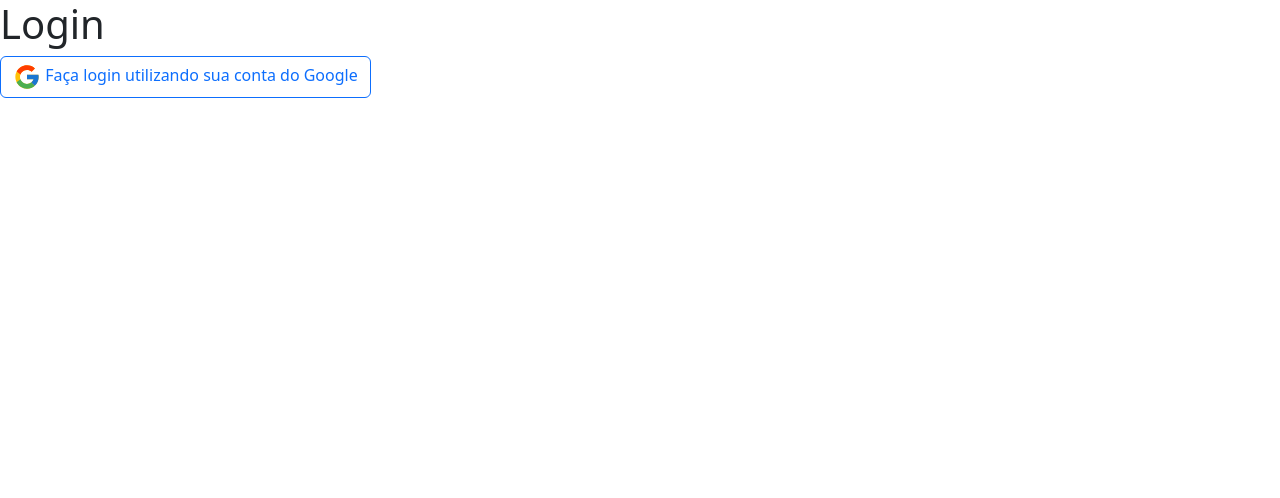
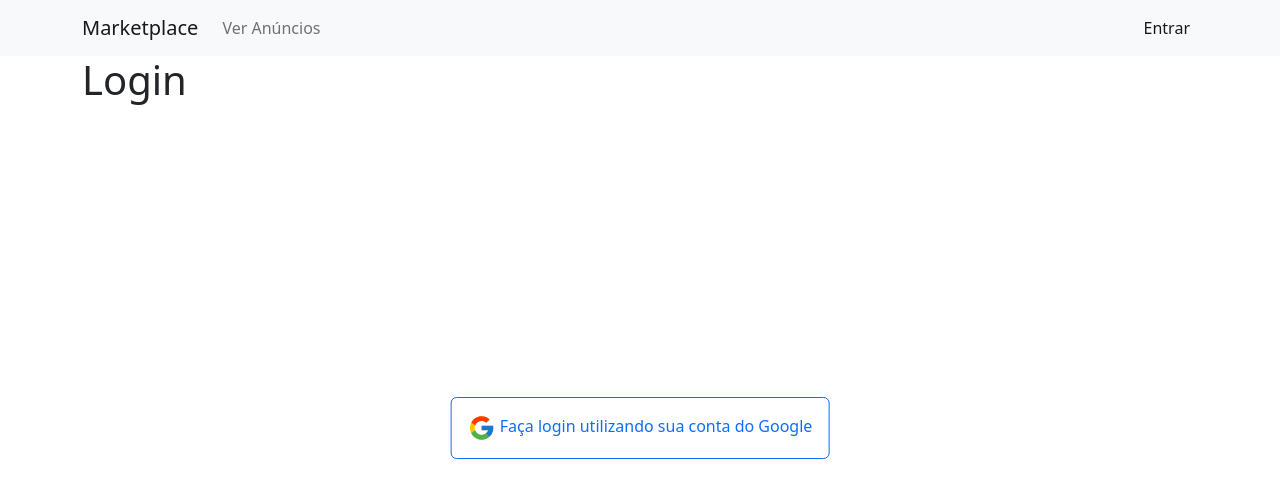
Before and after one commit to edupsousa/marketplace-firebase, a React (Vite) app in the folder marketplace-react/: page /login in a window 1280 px wide. Shown: the top 498 px of the page. Built offline with nearby package versions, Linux system fonts and the light colour scheme; no server answers.

Commit message:
adicionada navegação com react-router

```diff
--- a/marketplace-react/package.json
+++ b/marketplace-react/package.json
@@ -18,6 +18,7 @@
     "react-hook-form": "^7.34.2",
     "react-icons": "^4.4.0",
     "react-images-uploading": "^3.1.7",
+    "react-router-dom": "^6.3.0",
     "yup": "^0.32.11"
   },
   "devDependencies": {
--- a/marketplace-react/src/App.tsx
+++ b/marketplace-react/src/App.tsx
@@ -1,7 +1,16 @@
-import LoginPage from "./pages/LoginPage";
+import { Container } from "react-bootstrap";
+import { Outlet } from "react-router-dom";
+import AppNavBar from "./components/AppNavBar";
 
 function App() {
-  return <LoginPage />;
+  return (
+    <>
+      <AppNavBar />
+      <Container>
+        <Outlet />
+      </Container>
+    </>
+  );
 }
 
 export default App;
--- /dev/null
+++ b/marketplace-react/src/assets/index.css
@@ -0,0 +1,10 @@
+html,
+body,
+#root {
+  height: 100%;
+  width: 100%;
+}
+#root {
+  display: grid;
+  grid-template-rows: auto 1fr;
+}
--- /dev/null
+++ b/marketplace-react/src/components/AppNavBar.tsx
@@ -0,0 +1,48 @@
+import Container from "react-bootstrap/Container";
+import Nav from "react-bootstrap/Nav";
+import Navbar from "react-bootstrap/Navbar";
+import NavDropdown from "react-bootstrap/NavDropdown";
+import { NavLink } from "react-router-dom";
+import { useAuthContext } from "../firebase/auth";
+
+export default function AppNavBar() {
+  const { user } = useAuthContext();
+  const isLoggedIn = user !== null;
+
+  return (
+    <Navbar bg="light" expand="lg">
+      <Container>
+        <Navbar.Brand href="#home">Marketplace</Navbar.Brand>
+        <Navbar.Toggle aria-controls="basic-navbar-nav" />
+        <Navbar.Collapse id="basic-navbar-nav">
+          <Nav className="me-auto">
+            <Nav.Link as={NavLink} to="/">
+              Ver Anúncios
+            </Nav.Link>
+            {isLoggedIn && (
+              <NavDropdown title="Meus Anúncios" id="basic-nav-dropdown">
+                <NavDropdown.Item as={NavLink} to="meus-anuncios/lista">
+                  Anúncios Publicados
+                </NavDropdown.Item>
+                <NavDropdown.Item as={NavLink} to="meus-anuncios/novo">
+                  Publicar Anúncio
+                </NavDropdown.Item>
+              </NavDropdown>
+            )}
+          </Nav>
+          <Nav>
+            {isLoggedIn ? (
+              <Nav.Link as={NavLink} to="/logout">
+                Sair ({user.displayName || user.email})
+              </Nav.Link>
+            ) : (
+              <Nav.Link as={NavLink} to="/login">
+                Entrar
+              </Nav.Link>
+            )}
+          </Nav>
+        </Navbar.Collapse>
+      </Container>
+    </Navbar>
+  );
+}
--- a/marketplace-react/src/main.tsx
+++ b/marketplace-react/src/main.tsx
@@ -1,13 +1,34 @@
 import React from "react";
 import ReactDOM from "react-dom/client";
+
+import { BrowserRouter, Route, Routes } from "react-router-dom";
+import { AuthContextProvider } from "./firebase/auth";
+import "bootstrap/dist/css/bootstrap.min.css";
+
 import App from "./App";
-import "bootstrap/dist/css/bootstrap.min.css";
-import { AuthContextProvider } from "./firebase/auth";
+import HomePage from "./pages/HomePage";
+import LoginPage from "./pages/LoginPage";
+import LogoutPage from "./pages/LogoutPage";
+import "./assets/index.css";
+import NovoAnuncioPage from "./pages/NovoAnuncioPage";
+import MeusAnunciosPage from "./pages/MeusAnunciosPage";
 
 ReactDOM.createRoot(document.getElementById("root") as HTMLElement).render(
   <React.StrictMode>
     <AuthContextProvider>
-      <App />
+      <BrowserRouter>
+        <Routes>
+          <Route path="/" element={<App />}>
+            <Route index element={<HomePage />} />
+            <Route path="login" element={<LoginPage />} />
+            <Route path="logout" element={<LogoutPage />} />
+            <Route path="meus-anuncios">
+              <Route path="lista" element={<MeusAnunciosPage />} />
+              <Route path="novo" element={<NovoAnuncioPage />} />
+            </Route>
+          </Route>
+        </Routes>
+      </BrowserRouter>
     </AuthContextProvider>
   </React.StrictMode>
 );
--- /dev/null
+++ b/marketplace-react/src/pages/HomePage.tsx
@@ -0,0 +1,9 @@
+import { Outlet } from "react-router-dom";
+
+export default function HomePage() {
+  return (
+    <div>
+      <h1>Home Page</h1>
+    </div>
+  );
+}
--- a/marketplace-react/src/pages/LoginPage.tsx
+++ b/marketplace-react/src/pages/LoginPage.tsx
@@ -1,13 +1,21 @@
 import { Button } from "react-bootstrap";
 import { FcGoogle } from "react-icons/fc";
+import { Navigate } from "react-router-dom";
 import { useAuthContext } from "../firebase/auth";
 
 export default function LoginPage() {
-  const { login } = useAuthContext();
+  const { login, user } = useAuthContext();
+
+  if (user !== null) return <Navigate to="/" replace={true} />;
+
   return (
-    <div>
+    <div className="w-100 h-100 position-relative">
       <h1>Login</h1>
-      <Button variant="outline-primary" onClick={() => login()}>
+      <Button
+        variant="outline-primary"
+        onClick={() => login()}
+        className="position-absolute top-50 start-50 translate-middle py-3 px-3"
+      >
         <FcGoogle className="fs-3 bg-white bg-opacity-75 rounded-circle" /> Faça
         login utilizando sua conta do Google
       </Button>
--- /dev/null
+++ b/marketplace-react/src/pages/LogoutPage.tsx
@@ -0,0 +1,11 @@
+import { useEffect } from "react";
+import { Navigate } from "react-router-dom";
+import { useAuthContext } from "../firebase/auth";
+
+export default function LogoutPage() {
+  const { logout } = useAuthContext();
+  useEffect(() => {
+    logout();
+  }, [logout]);
+  return <Navigate to="/" replace={true} />;
+}
--- /dev/null
+++ b/marketplace-react/src/pages/MeusAnunciosPage.tsx
@@ -0,0 +1,7 @@
+export default function MeusAnunciosPage() {
+  return (
+    <div>
+      <h1>Meus Anúncios</h1>
+    </div>
+  );
+}
```
Also changed, not shown: 1 other file (tests, documents, lock files or other folders).
